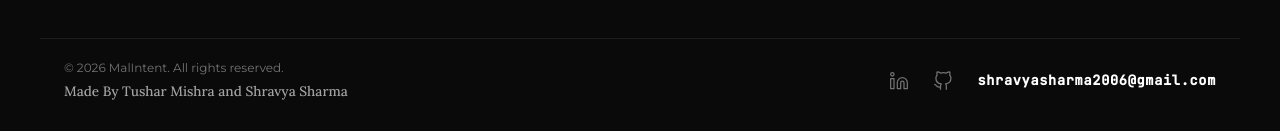
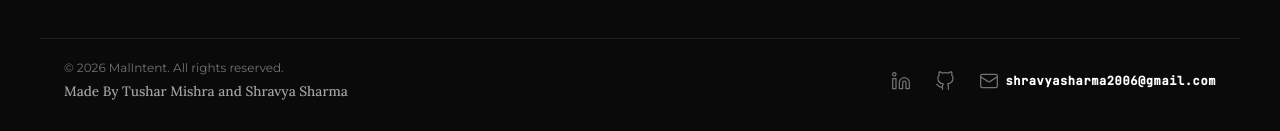
Before and after one commit to Shravya317/malintent-llm-firewall, a React (Vite) app in the folder frontend/: page / in a window 1280 px wide. Shown: the part 5293-5424 px from the top of the page. Built offline with nearby package versions, Linux system fonts and the light colour scheme.

Commit message:
style: Add Mail icon beside email text and adjust font size

```diff
--- a/frontend/src/views/LandingPage.jsx
+++ b/frontend/src/views/LandingPage.jsx
@@ -1410,15 +1410,18 @@ export default function LandingPage() {
               <GithubIcon size={20} strokeWidth={1.5} />
             </a>
 
+            <div style={{ display: 'flex', alignItems: 'center', gap: 6, color: 'var(--text-muted)' }}>
+              <Mail size={20} strokeWidth={1.5} />
               <span style={{
                 fontFamily: 'var(--font-mono)',
-              fontSize: '0.85rem',
+                fontSize: '0.75rem',
                 fontWeight: 700,
                 color: '#ffffff',
                 letterSpacing: '0.05em',
               }}>
                 shravyasharma2006@gmail.com
               </span>
+            </div>
           </div>
         </div>
       </footer>
```
Lines whose indentation alone changed are shown as unchanged.
